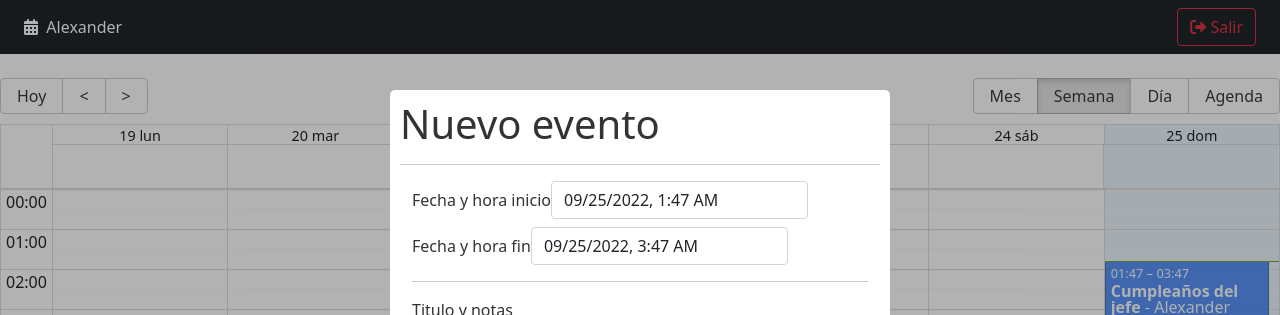
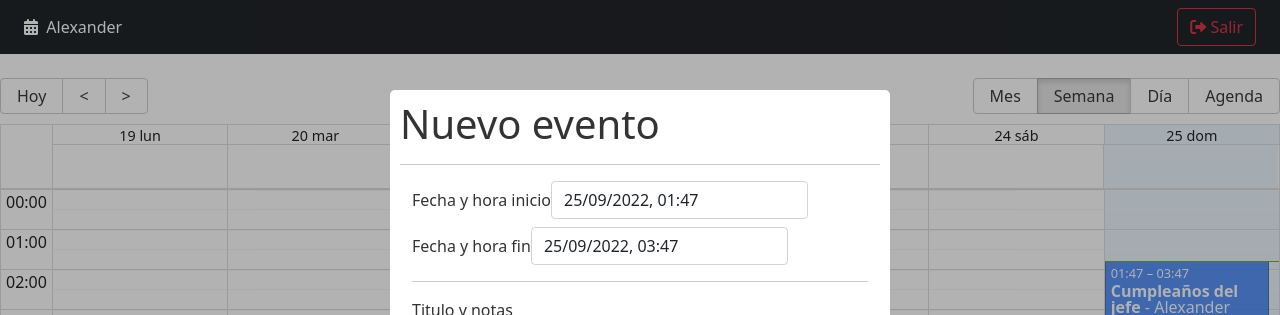
Before and after one commit to AlexanderMartinez25/calendar-app, a React (Vite) app: page /auth in a window 1280 px wide. Shown: the top 315 px of the page. Built offline with nearby package versions, Linux system fonts and the light colour scheme.

Commit message:
Datepicker en español

```diff
--- a/src/calendar/components/CalendarModal.jsx
+++ b/src/calendar/components/CalendarModal.jsx
@@ -2,8 +2,10 @@ import { addHours } from 'date-fns';
 import React, { useState } from 'react'
 
 import Modal from 'react-modal';
-import DatePicker from "react-datepicker";
+import DatePicker, { registerLocale } from "react-datepicker";
 import "react-datepicker/dist/react-datepicker.css";
+import es from 'date-fns/locale/es';
+registerLocale('es', es)
 
 const customStyles = {
   content: {
@@ -68,6 +70,9 @@ export const CalendarModal = () => {
             onChange={(event) => onDateChange(event, 'start')}
             selected={formValues.start}
             dateFormat="Pp"
+            showTimeSelect
+            locale="es"
+            timeCaption='Hora'
           />
         </div>
 
@@ -79,6 +84,9 @@ export const CalendarModal = () => {
             onChange={(event) => onDateChange(event, 'end')}
             selected={formValues.end}
             dateFormat="Pp"
+            showTimeSelect
+            locale="es"
+            timeCaption='Hora'
           />
         </div>
 
```
